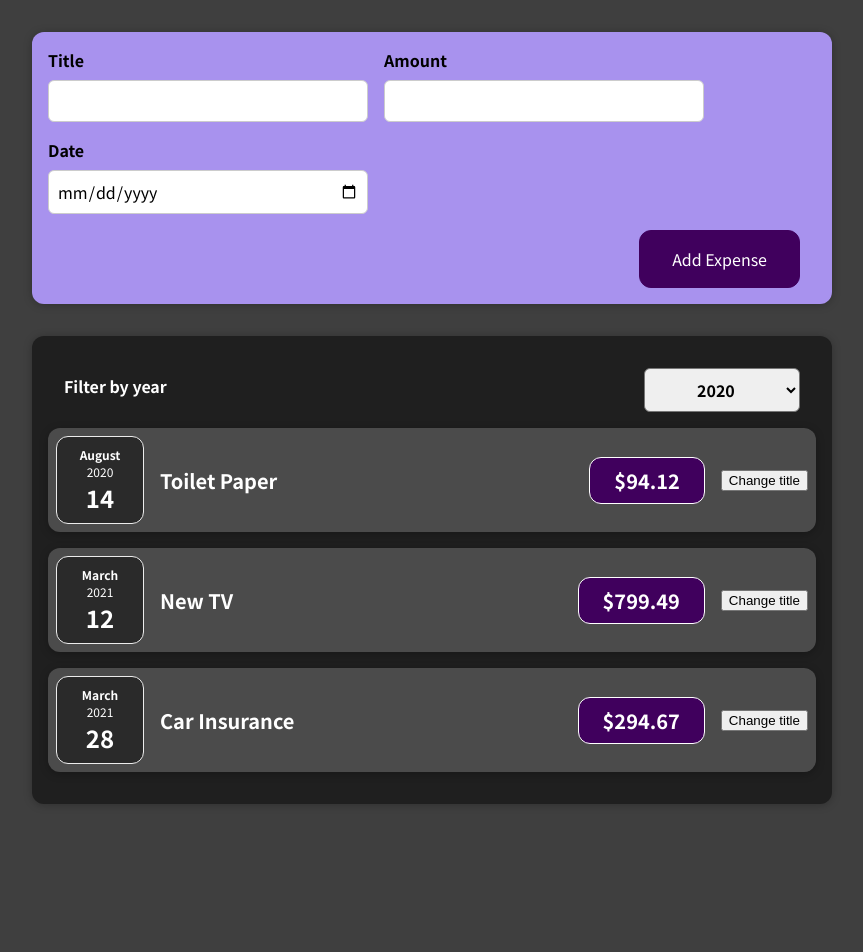
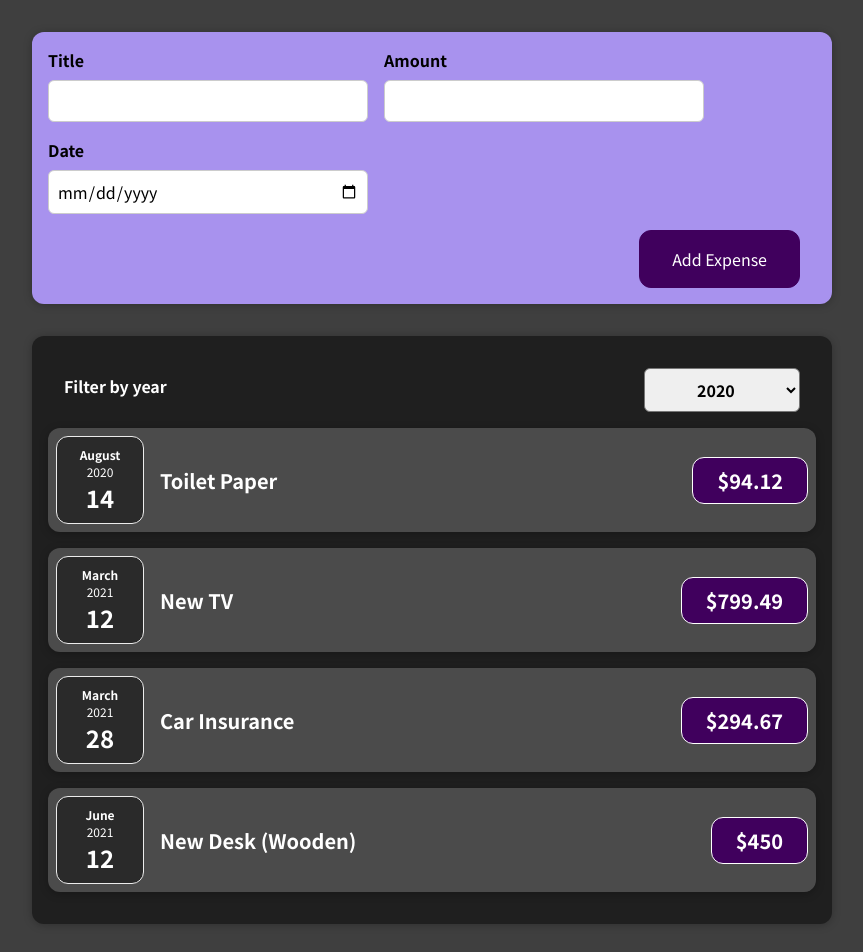
Before and after one commit to sambitkumardalai/Expense-Tracker, a React (Create React App) app: page / in a window 1280 px wide. Shown: the top 952 px of the page, without its empty margins (208-1071 px from the left). Before the commit the page ends 836 px from the top, so only its background shows below. Built offline with nearby package versions, Linux system fonts and the light colour scheme.

Commit message:
statefull list

```diff
--- a/src/App.js
+++ b/src/App.js
@@ -1,7 +1,7 @@
+import { useState } from "react";
 import Expenses from "./components/Expenses/Expenses";
 import NewExpense from "./components/NewExpense/NewExpense";
-const App = () => {
-  const expenses = [
+const DUMMY_EXPENSES = [
   {
     id: "e1",
     title: "Toilet Paper",
@@ -22,7 +22,13 @@ const App = () => {
     date: new Date(2021, 5, 12),
   },
 ];
+const App = () => {
+  const [expenses, setExpenses] = useState(DUMMY_EXPENSES);
+
   const addExpensHandler = (expenses) => {
+    setExpenses((previousExpense) => {
+      return [expenses, ...previousExpense];
+    });
     console.log(expenses);
   };
   return (
--- a/src/components/Expenses/ExpenseItem.js
+++ b/src/components/Expenses/ExpenseItem.js
@@ -13,7 +13,7 @@ const ExpenseItem = (props) => {
       <div className="expense-item__description">
         <h2>{title}</h2>
         <div className="expense-item__price">${props.amount}</div>
-        <button onClick={clickHandler}>Change title</button>
+        {/* <button onClick={clickHandler}>Change title</button> */}
       </div>
     </Card>
   );
--- a/src/components/Expenses/Expenses.js
+++ b/src/components/Expenses/Expenses.js
@@ -15,21 +15,14 @@ const Expenses = (props) => {
           selectedYear={FilteredYear}
           onChangeFilter={filterChangeHandler}
         />
-        <ExpenseItem
-          title={props.items[0].title}
-          amount={props.items[0].amount}
-          date={props.items[0].date}
-        />
-        <ExpenseItem
-          title={props.items[1].title}
-          amount={props.items[1].amount}
-          date={props.items[1].date}
-        />
-        <ExpenseItem
-          title={props.items[2].title}
-          amount={props.items[2].amount}
-          date={props.items[2].date}
-        />
+        {props.items.map((expense) => (
+          <ExpenseItem
+          key = {expense.id}
+            title={expense.title}
+            amount={expense.amount}
+            date={expense.date}
+          />
+        ))}
       </Card>
     </div>
   );
```
Also changed, not shown: 1 other file (tests, documents, lock files or other folders). Lines whose indentation alone changed are shown as unchanged.
